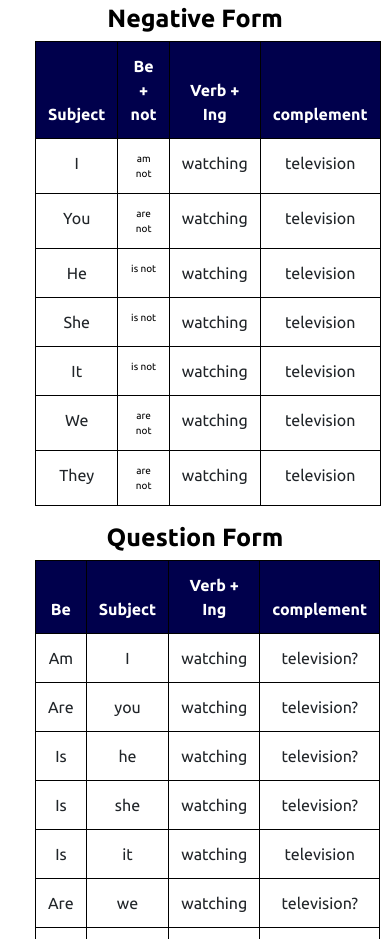
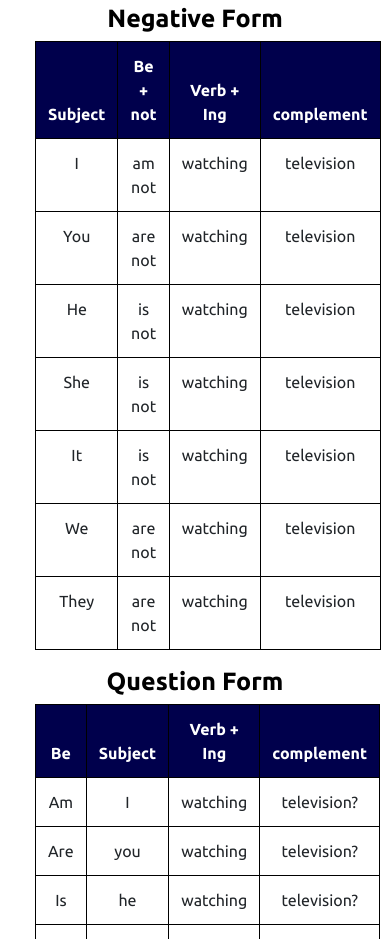
Before and after one commit to Aarias23/progressive_content, a plain HTML site: page index.html in a window 390 px wide. Shown: the part 1224-2163 px from the top of the page. Drawn offline with nearby package versions, Linux system fonts and the light colour scheme.

Commit message:
Update style.css

```diff
--- a/css/style.css
+++ b/css/style.css
@@ -116,17 +116,5 @@ td {
         .rule {
             font-size: 12px;
         }
-
-        .negative {
-            color: black;
-            font-size: 12px;
-        }
-    }
-
-    @media screen and (max-width: 431px) {
-        .negative {
-            font-size: 10px;
-            align-items: justify;
-        }
     }
 }
```
